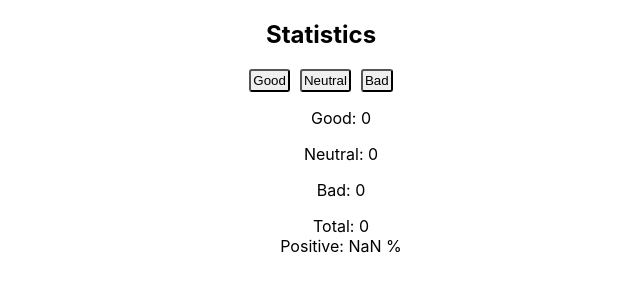
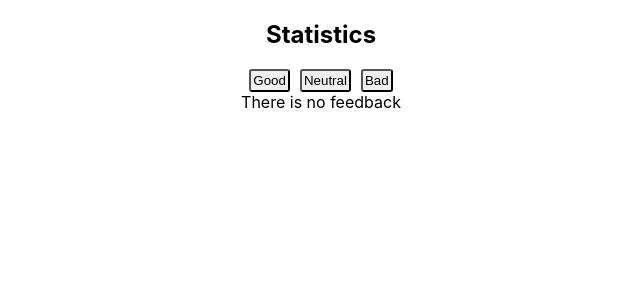
Before and after one commit to AlexeyZyukov/goit-react-hw-02, a React (Create React App) app: page / in a window 1280 px wide. Shown: the top 300 px of the page, without its empty margins (319-959 px from the left). Built offline with nearby package versions, Linux system fonts and the light colour scheme.

Commit message:
show statistic results if >0

```diff
--- a/src/feedback/feedback.js
+++ b/src/feedback/feedback.js
@@ -1,4 +1,6 @@
+/* eslint-disable no-unused-expressions */
 import PropTypes from 'prop-types';
+import { Fragment } from 'react';
 import { Component } from 'react';
 
 import styles from './feedback.module.css';
@@ -24,10 +26,10 @@ class Feedback extends Component {
 
   constructor(props) {
     super(props);
-    // this.state = {}; //динамическое формирование state из массива данных CONFIG. Может быть использовано в дальнейшем.
+    // this.state = {};
     // CONFIG_DATA.forEach(item => {
     //   this.state[item.key] = 0;
-    // });
+    // }); //динамическое формирование state из массива данных CONFIG. Может быть использовано в дальнейшем. Позволяет динамически добавлять данные в state.
     this.state = {
       Good: 0,
       Neutral: 0,
@@ -35,15 +37,17 @@ class Feedback extends Component {
     };
   }
 
-  totalCount = 0;
+  totalCount = '';
 
   onBtnClick = event => {
-    // console.dir(event.target);
-    // console.log(event.target.textContent);
-    // console.log(Object.keys(this.state)[0]);
     this.setState({
       [event.target.textContent]: this.state[event.target.textContent] + 1,
     });
+    console.log(
+      `${event.target.textContent}`,
+      this.state[event.target.textContent],
+    );
+    console.log('total: ', this.totalCount);
     // console.log('event.currentTarget: ', event.currentTarget);
     // console.log('event.currentTarget.textContent: ', tagretName);
   };
@@ -60,24 +64,22 @@ class Feedback extends Component {
     return this.totalCount;
   };
   countPositivePercentage = () => {
-    const positivePercentage =
-      Math.round(this.state.Good / this.totalCount) * 100;
-    console.log(this.state.Good);
+    const { Good } = this.state;
+    const positivePercentage = Math.round((Good / this.totalCount) * 100);
     return positivePercentage;
   };
 
   render() {
     return (
-      <>
+      <Fragment>
         <div>
           {this.props.title && <h2>{this.props.title}</h2>}
-          <button onClick={this.onBtnClick}>Good</button>
-          {/* <button onClick={this.onBtnClick}>
-            {Object.keys(this.state)[0]}
-          </button> */}
-          <button onClick={this.onBtnClick}>Neutral</button>
-          <button onClick={this.onBtnClick}>Bad</button>
+          {CONFIG_DATA.map(item => (
+            <button onClick={this.onBtnClick}>{item.key}</button>
+          ))}
         </div>
+        {this.state.Good || this.state.Neutral || this.state.Bad ? (
+          <Fragment>
             <div>
               {CONFIG_DATA.map(item => (
                 <ul className={styles.statsList}>
@@ -89,19 +91,6 @@ class Feedback extends Component {
                   </li>
                 </ul>
               ))}
-
-          {/* <ul className={styles.statsList}>
-            <li className={styles.statsItem}>
-              <span className={styles.statskind}>Neutral: </span>
-              <span className={styles.statsvalue}>{this.state.Neutral}</span>
-            </li>
-          </ul>
-          <ul className={styles.statsList}>
-            <li className={styles.statsItem}>
-              <span className={styles.statskind}>Bad: </span>
-              <span className={styles.statsvalue}>{this.state.Bad}</span>
-            </li>
-          </ul> */}
               <ul>
                 <li>
                   <span>Total: </span>
@@ -116,7 +105,11 @@ class Feedback extends Component {
                 </li>
               </ul>
             </div>
-      </>
+          </Fragment>
+        ) : (
+          `There is no feedback`
+        )}
+      </Fragment>
     );
   }
 }
```
Lines whose indentation alone changed are shown as unchanged.
